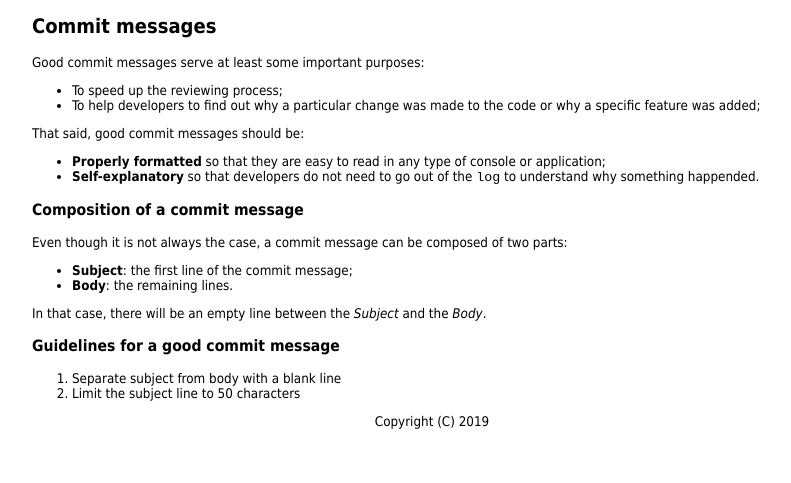
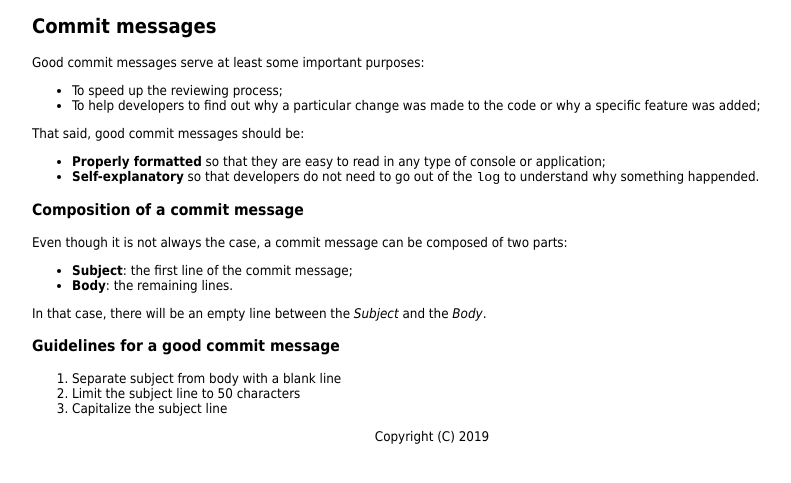
Before and after one commit to henriquemoody/git-workshop, a plain HTML site: page index.html in a window 1280 px wide. Shown: the part 125-608 px from the top of the page, without its empty margins (208-999 px from the left). Drawn offline with Linux system fonts and the light colour scheme.

Commit message:
add the third guideline for a good commit message
A commit message is a document. At school, they teach us at a young age
that we should capitalize the first letter of a sentence and it should
not be different in a commit message.

Besides, if you compare this commit message with the other ones, it will
look inconsistent since we capitalized all the other ones.

Signed-off-by: Henrique Moody <henrique.moody@castoredc.com>

```diff
--- a/index.html
+++ b/index.html
@@ -48,6 +48,7 @@
         <ol>
           <li>Separate subject from body with a blank line</li>
           <li>Limit the subject line to 50 characters</li>
+          <li>Capitalize the subject line</li>
         </ol>
       </p>
     </article>
```
